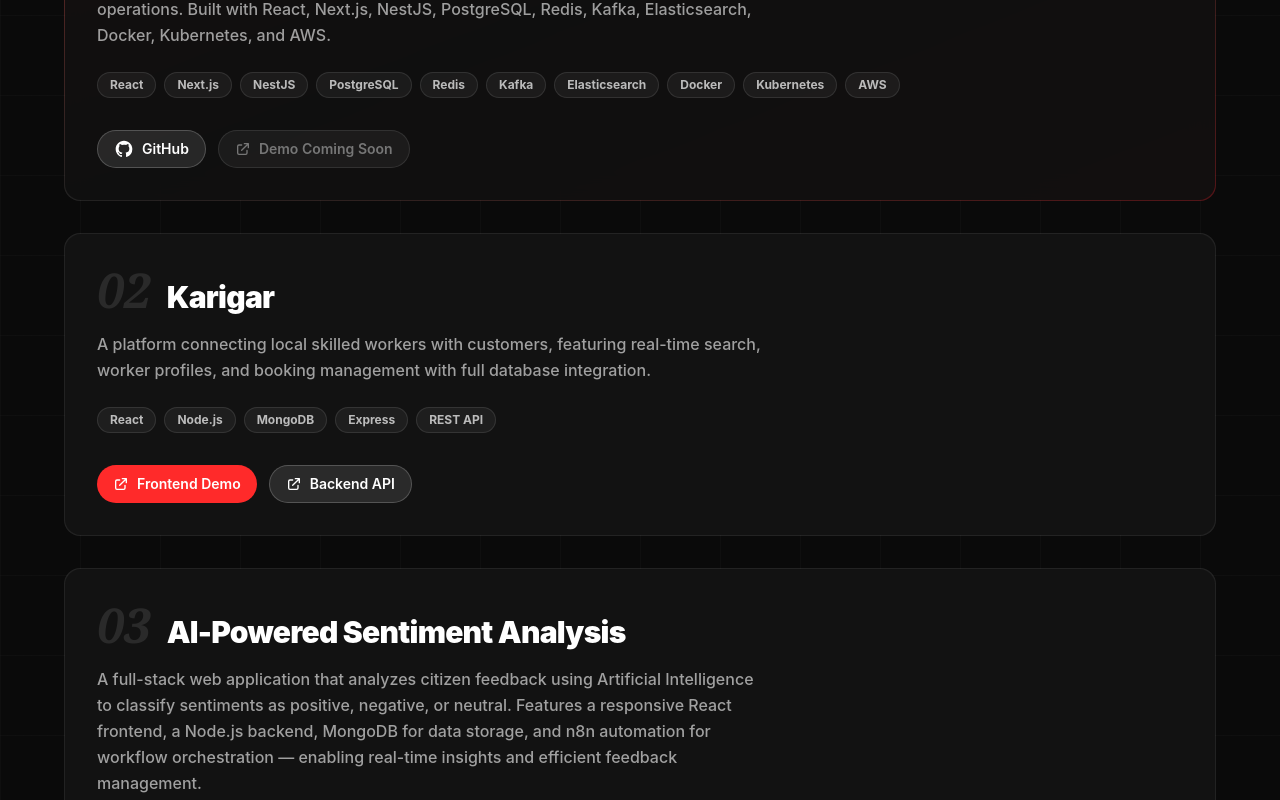
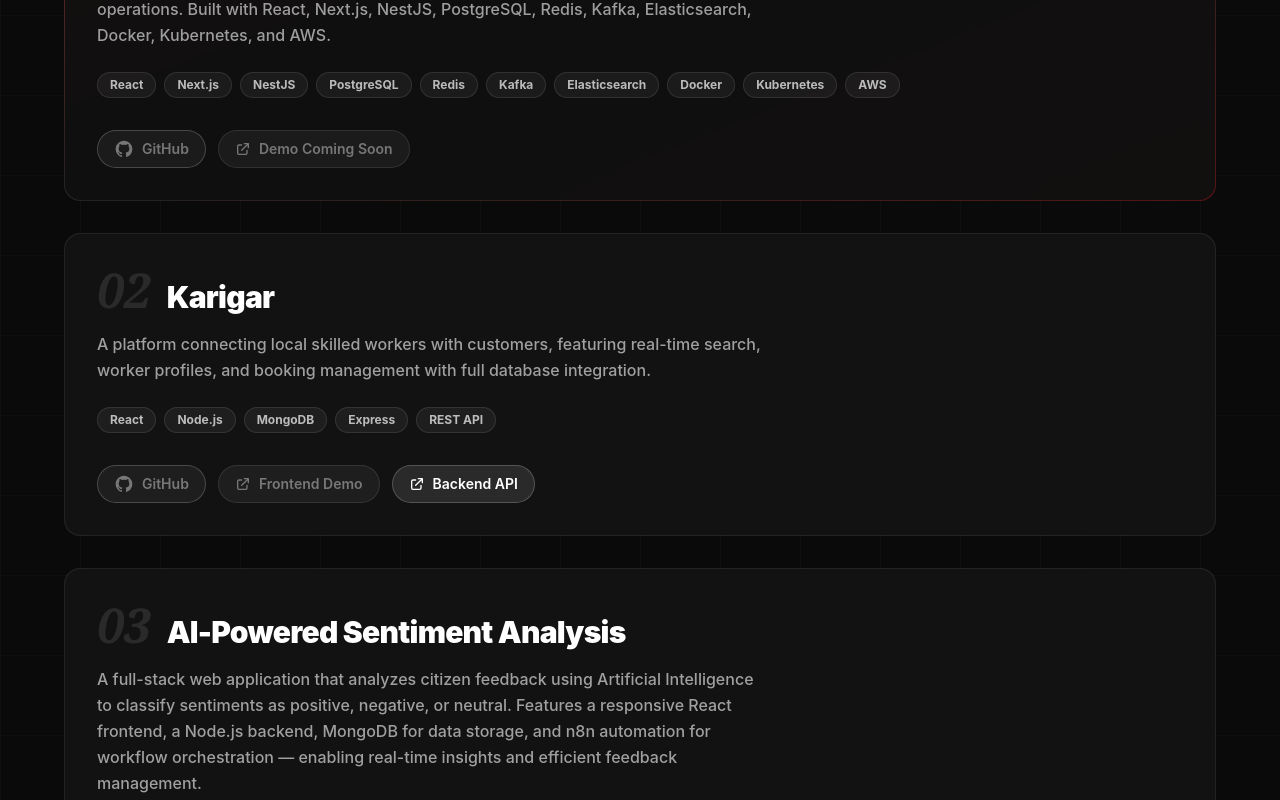
Before and after one commit to Progya-Biswas/Portfolio_website, a React (Vite) app: page / in a window 1280 px wide. Shown: the part 5120-5920 px from the top of the page. Built offline with nearby package versions, Linux system fonts and the light colour scheme; no server answers.

Commit message:
Make portfolio fully responsive

```diff
--- a/src/components/Achievements.jsx
+++ b/src/components/Achievements.jsx
@@ -38,7 +38,7 @@ const Achievements = () => {
     <section id="achievements" className="bg-[#0a0a0a] pt-24 pb-32 px-6 md:px-12 w-full relative overflow-hidden font-sans bg-[linear-gradient(to_right,#8080800a_1px,transparent_1px),linear-gradient(to_bottom,#8080800a_1px,transparent_1px)] bg-[size:80px_80px]">
 
       {/* Visual background lights */}
-      <div className="absolute top-1/2 left-1/2 -translate-x-1/2 -translate-y-1/2 w-[500px] h-[500px] bg-red-600/5 rounded-full blur-[160px] pointer-events-none" />
+      <div className="absolute top-1/2 left-1/2 -translate-x-1/2 -translate-y-1/2 w-[300px] md:w-[500px] h-[300px] md:h-[500px] bg-red-600/5 rounded-full blur-[100px] md:blur-[160px] pointer-events-none" />
 
       <div className="max-w-6xl mx-auto relative z-10">
 
--- a/src/components/Contact.jsx
+++ b/src/components/Contact.jsx
@@ -307,7 +307,7 @@ Submitted from: Portfolio Contact Form`;
       <div className="relative z-10 w-full flex justify-end items-end">
         <div
           data-aos="fade-up"
-          className="bg-[#ff2a2a] w-full md:w-[85%] lg:w-[75%] p-8 md:p-14 lg:p-16 text-white flex flex-col justify-between shadow-2xl"
+          className="bg-[#ff2a2a] w-full md:w-[85%] lg:w-[75%] p-6 sm:p-8 md:p-14 lg:p-16 text-white flex flex-col justify-between shadow-2xl"
         >
           {/* =====================================
               HEADER
--- a/src/components/Leadership.jsx
+++ b/src/components/Leadership.jsx
@@ -144,13 +144,13 @@ const Leadership = () => {
       <div
         className="
           absolute
-          -top-40
-          -left-40
-          w-[500px]
-          h-[500px]
+          -top-20 md:-top-40
+          -left-20 md:-left-40
+          w-[300px] md:w-[500px]
+          h-[300px] md:h-[500px]
           bg-[#ff2a2a]/10
           rounded-full
-          blur-[150px]
+          blur-[100px] md:blur-[150px]
           pointer-events-none
         "
       />
@@ -159,13 +159,13 @@ const Leadership = () => {
       <div
         className="
           absolute
-          -bottom-40
-          -right-40
-          w-[500px]
-          h-[500px]
+          -bottom-20 md:-bottom-40
+          -right-20 md:-right-40
+          w-[300px] md:w-[500px]
+          h-[300px] md:h-[500px]
           bg-[#ff2a2a]/10
           rounded-full
-          blur-[150px]
+          blur-[100px] md:blur-[150px]
           pointer-events-none
         "
       />
--- a/src/components/Projects.jsx
+++ b/src/components/Projects.jsx
@@ -61,12 +61,16 @@ const ProjectCard = ({ project, aosDelay }) => (
       {/* Action Buttons */}
       <div className="flex flex-wrap gap-3">
         {/* GitHub */}
-        {project.links.github && (
+        {project.links.github !== undefined && (
           <a
-            href={project.links.github}
-            target="_blank"
-            rel="noopener noreferrer"
-            className="flex items-center gap-2 px-4 py-2 rounded-full bg-white/10 border border-white/20 text-white text-sm font-semibold hover:bg-white hover:text-black transition-all duration-300 group/btn"
+            href={project.links.github && project.links.github !== '#' ? project.links.github : '#'}
+            target={project.links.github && project.links.github !== '#' ? "_blank" : undefined}
+            rel={project.links.github && project.links.github !== '#' ? "noopener noreferrer" : undefined}
+            className={`flex items-center gap-2 px-4 py-2 rounded-full border border-white/20 text-sm font-semibold transition-all duration-300 ${
+              project.links.github && project.links.github !== '#'
+                ? 'bg-white/10 text-white hover:bg-white hover:text-black group/btn'
+                : 'bg-white/5 text-white/40 cursor-not-allowed'
+            }`}
           >
             <GitHubIcon />
             GitHub
@@ -91,12 +95,16 @@ const ProjectCard = ({ project, aosDelay }) => (
         )}
 
         {/* Frontend Demo (Karigar) */}
-        {project.links.frontendDemo && (
+        {project.links.frontendDemo !== undefined && (
           <a
-            href={project.links.frontendDemo}
-            target="_blank"
-            rel="noopener noreferrer"
-            className="flex items-center gap-2 px-4 py-2 rounded-full bg-[#ff2a2a] text-white text-sm font-semibold hover:bg-red-600 hover:shadow-[0_0_20px_rgba(255,42,42,0.4)] transition-all duration-300"
+            href={project.links.frontendDemo || '#'}
+            target={project.links.frontendDemo ? "_blank" : undefined}
+            rel={project.links.frontendDemo ? "noopener noreferrer" : undefined}
+            className={`flex items-center gap-2 px-4 py-2 rounded-full text-sm font-semibold transition-all duration-300 ${
+              project.links.frontendDemo
+                ? 'bg-[#ff2a2a] text-white hover:bg-red-600 hover:shadow-[0_0_20px_rgba(255,42,42,0.4)]'
+                : 'bg-white/5 text-white/40 border border-white/10 cursor-not-allowed'
+            }`}
           >
             <ExternalLinkIcon />
             Frontend Demo
@@ -104,12 +112,16 @@ const ProjectCard = ({ project, aosDelay }) => (
         )}
 
         {/* Backend API (Karigar) */}
-        {project.links.backendApi && (
+        {project.links.backendApi !== undefined && (
           <a
-            href={project.links.backendApi}
-            target="_blank"
-            rel="noopener noreferrer"
-            className="flex items-center gap-2 px-4 py-2 rounded-full bg-white/10 border border-white/20 text-white text-sm font-semibold hover:bg-white/20 transition-all duration-300"
+            href={project.links.backendApi || '#'}
+            target={project.links.backendApi ? "_blank" : undefined}
+            rel={project.links.backendApi ? "noopener noreferrer" : undefined}
+            className={`flex items-center gap-2 px-4 py-2 rounded-full border border-white/20 text-sm font-semibold transition-all duration-300 ${
+              project.links.backendApi
+                ? 'bg-white/10 text-white hover:bg-white/20'
+                : 'bg-white/5 text-white/40 cursor-not-allowed'
+            }`}
           >
             <ExternalLinkIcon />
             Backend API
--- a/src/components/TechnicalSkills.jsx
+++ b/src/components/TechnicalSkills.jsx
@@ -80,14 +80,15 @@ const SkillPill = ({ skill }) => {
       className="
         relative
         flex items-center justify-center
-        min-w-[145px]
+        w-full sm:w-auto
+        min-w-[120px] sm:min-w-[145px]
         h-[46px]
-        px-6
+        px-4 sm:px-6
         rounded-full
         bg-gradient-to-r from-red-600 via-red-500 to-red-600
         text-white
         font-bold
-        text-sm
+        text-xs sm:text-sm
         tracking-wide
         shadow-[0_8px_20px_rgba(255,42,42,0.25)]
         border border-red-400/30
@@ -101,7 +102,7 @@ const SkillPill = ({ skill }) => {
       <span
         className="
           absolute left-0 top-0
-          w-8 h-full
+          w-6 sm:w-8 h-full
           rounded-full
           bg-red-700/60
           border-r border-red-300/20
@@ -112,7 +113,7 @@ const SkillPill = ({ skill }) => {
       <span
         className="
           absolute right-0 top-0
-          w-8 h-full
+          w-6 sm:w-8 h-full
           rounded-full
           bg-red-700/60
           border-l border-red-300/20
@@ -211,7 +212,7 @@ const TechnicalSkills = () => {
         bg-[#0a0a0a]
         pt-24
         pb-28
-        px-6
+        px-4 sm:px-6
         md:px-12
         w-full
         relative
@@ -224,12 +225,12 @@ const TechnicalSkills = () => {
         className="
           absolute
           top-1/4
-          left-[-150px]
-          w-[450px]
-          h-[450px]
+          left-[-50px] md:left-[-150px]
+          w-[250px] md:w-[450px]
+          h-[250px] md:h-[450px]
           bg-red-600/10
           rounded-full
-          blur-[140px]
+          blur-[80px] md:blur-[140px]
           pointer-events-none
         "
       />
@@ -238,12 +239,12 @@ const TechnicalSkills = () => {
         className="
           absolute
           bottom-1/4
-          right-[-150px]
-          w-[450px]
-          h-[450px]
+          right-[-50px] md:right-[-150px]
+          w-[250px] md:w-[450px]
+          h-[250px] md:h-[450px]
           bg-red-600/10
           rounded-full
-          blur-[140px]
+          blur-[80px] md:blur-[140px]
           pointer-events-none
         "
       />
--- a/src/data/portfolioData.js
+++ b/src/data/portfolioData.js
@@ -365,7 +365,7 @@ export const projects = [
       "AWS",
     ],
     links: {
-      github: "https://github.com/ersamirsingh/UrbanPiper",
+      github: "",
       demo: null,
     },
     isFlagship: true,
@@ -380,7 +380,7 @@ export const projects = [
     techTags: ["React", "Node.js", "MongoDB", "Express", "REST API"],
     links: {
       github: "",
-      frontendDemo: "https://karigar-frontend.onrender.com",
+      frontendDemo: "",
       backendApi: "https://karigar-zny2.onrender.com",
     },
     isFlagship: false,
@@ -394,7 +394,7 @@ export const projects = [
       "A full-stack web application that analyzes citizen feedback using Artificial Intelligence to classify sentiments as positive, negative, or neutral. Features a responsive React frontend, a Node.js backend, MongoDB for data storage, and n8n automation for workflow orchestration — enabling real-time insights and efficient feedback management.",
     techTags: ["React", "Node.js", "MongoDB", "n8n", "AI/ML", "REST API"],
     links: {
-      github: "#",
+      github: "",
     },
     isFlagship: false,
   },
```
